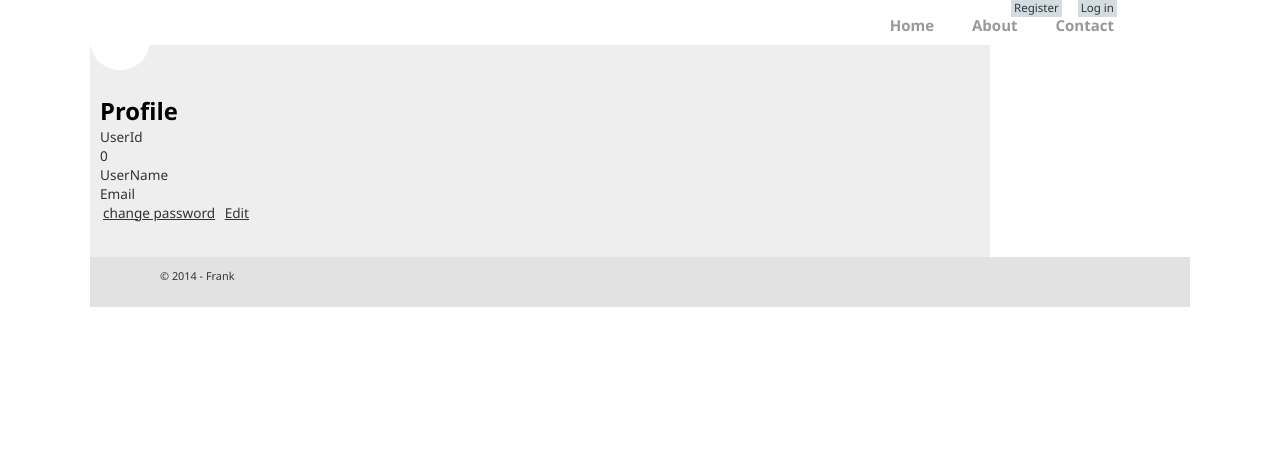
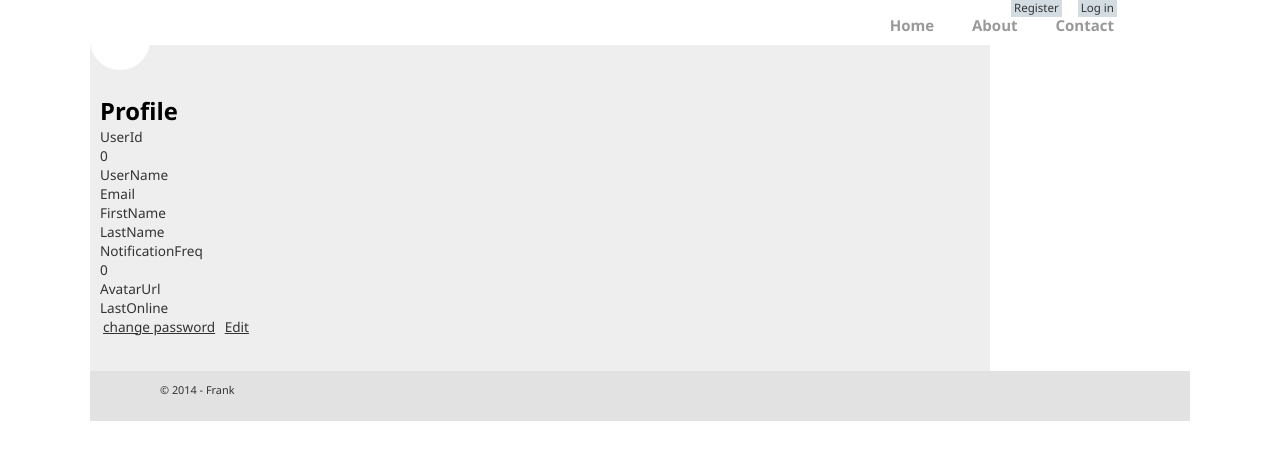
Before and after one commit to piotruspan1981/personal-tv-guide, an ASP.NET MVC app: template PersonalTVGuide/PersonalTVGuide/Views/Account/Profile.cshtml in a window 1280 px wide. Shown: the part 30-490 px from the top of the page. Run offline with ASP.NET Core 8 and stand-ins for ASP.NET MVC 5, Linux system fonts and the light colour scheme; the template is opened without the code that fills it, so the values that code supplies are empty; the project's own start-up code is not run, and a stand-in starts its controllers and pages; some libraries are stand-ins or nearby versions.

Commit message:
userpofile uitgebreid, 1 veld voor episodes (seasonnumber) edit en profile view updated beide controllers

```diff
--- a/PersonalTVGuide/PersonalTVGuide/Models/AccountModels.cs
+++ b/PersonalTVGuide/PersonalTVGuide/Models/AccountModels.cs
@@ -25,7 +25,13 @@ namespace PersonalTVGuide.Models
         [DatabaseGeneratedAttribute(DatabaseGeneratedOption.Identity)]
         public int UserId { get; set; }
         public string UserName { get; set; }
+        public string FirstName { get; set; }
+        public string LastName { get; set; }
+        public string overview { get; set; }
+        public int NotificationFreq { get; set; }
 
+        public DateTime? LastOnline { get; set; }
+        public string AvatarUrl { get; set; }
         [RegularExpression(@"^[A-Za-z0-9](([_\.\-]?[a-zA-Z0-9]+)*)@([A-Za-z0-9]+)(([\.\-??]?[a-zA-Z0-9]+)*)\.([A-Za-z]{2,})$",
             ErrorMessage = "Email is not valid")]
         public string Email { get; set; }
--- a/PersonalTVGuide/PersonalTVGuide/Models/EpisodeModels.cs
+++ b/PersonalTVGuide/PersonalTVGuide/Models/EpisodeModels.cs
@@ -26,7 +26,7 @@ namespace PersonalTVGuide.Models
         public int EpisodeId { get; set; }
         public int SerieId { get; set; }
         public string EpisodeName { get; set; }
-        //public string SerieSeasonCount { get; set; }
+        public int Season { get; set; }
         public int EpisodeNR{ get; set; }
         public DateTime Airdate { get; set; }
         //public string IMG_url { get; set; }
--- a/PersonalTVGuide/PersonalTVGuide/Views/Account/Profile.cshtml
+++ b/PersonalTVGuide/PersonalTVGuide/Views/Account/Profile.cshtml
@@ -28,6 +28,36 @@
     <div class="display-field">
         @Html.DisplayFor(model => model.Email)
     </div>
+    <div class="display-label">
+         @Html.DisplayNameFor(model => model.FirstName)
+    </div>
+    <div class="display-field">
+        @Html.DisplayFor(model => model.FirstName)
+    </div>
+    <div class="display-label">
+         @Html.DisplayNameFor(model => model.LastName)
+    </div>
+    <div class="display-field">
+        @Html.DisplayFor(model => model.LastName)
+    </div>
+    <div class="display-label">
+         @Html.DisplayNameFor(model => model.NotificationFreq)
+    </div>
+    <div class="display-field">
+        @Html.DisplayFor(model => model.NotificationFreq)
+    </div>
+    <div class="display-label">
+         @Html.DisplayNameFor(model => model.AvatarUrl)
+    </div>
+    <div class="display-field">
+        @Html.DisplayFor(model => model.AvatarUrl)
+    </div>
+    <div class="display-label">
+         @Html.DisplayNameFor(model => model.LastOnline)
+    </div>
+    <div class="display-field">
+        @Html.DisplayFor(model => model.LastOnline)
+    </div>
 
     @Html.ActionLink("change password", "Manage", "Account", routeValues: null, htmlAttributes: new { @class = "username", title = "Manage" })
     @Html.ActionLink("Edit", "Edit", new { id=Model.UserId })
```
Also changed, not shown: PersonalTVGuide/PersonalTVGuide/Controllers/AccountController.cs (+8 -0 lines), PersonalTVGuide/PersonalTVGuide/Controllers/HomeController.cs (+12 -11 lines), PersonalTVGuide/PersonalTVGuide/Views/Account/Edit.cshtml (+15 -0 lines), PersonalTVGuide/PersonalTVGuide/InformationProviders/TvRageInformationProvider.cs (line endings or trailing spaces).
